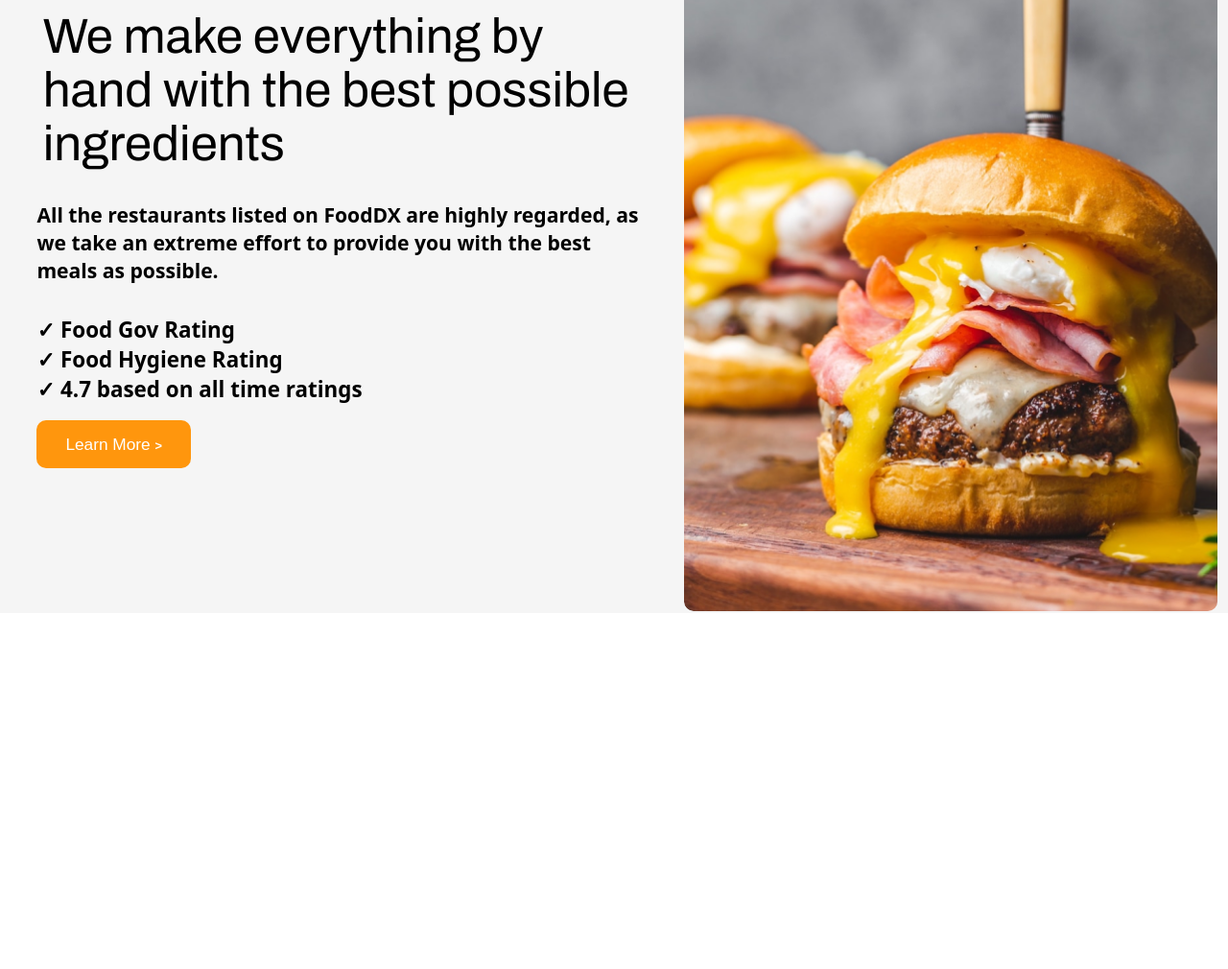
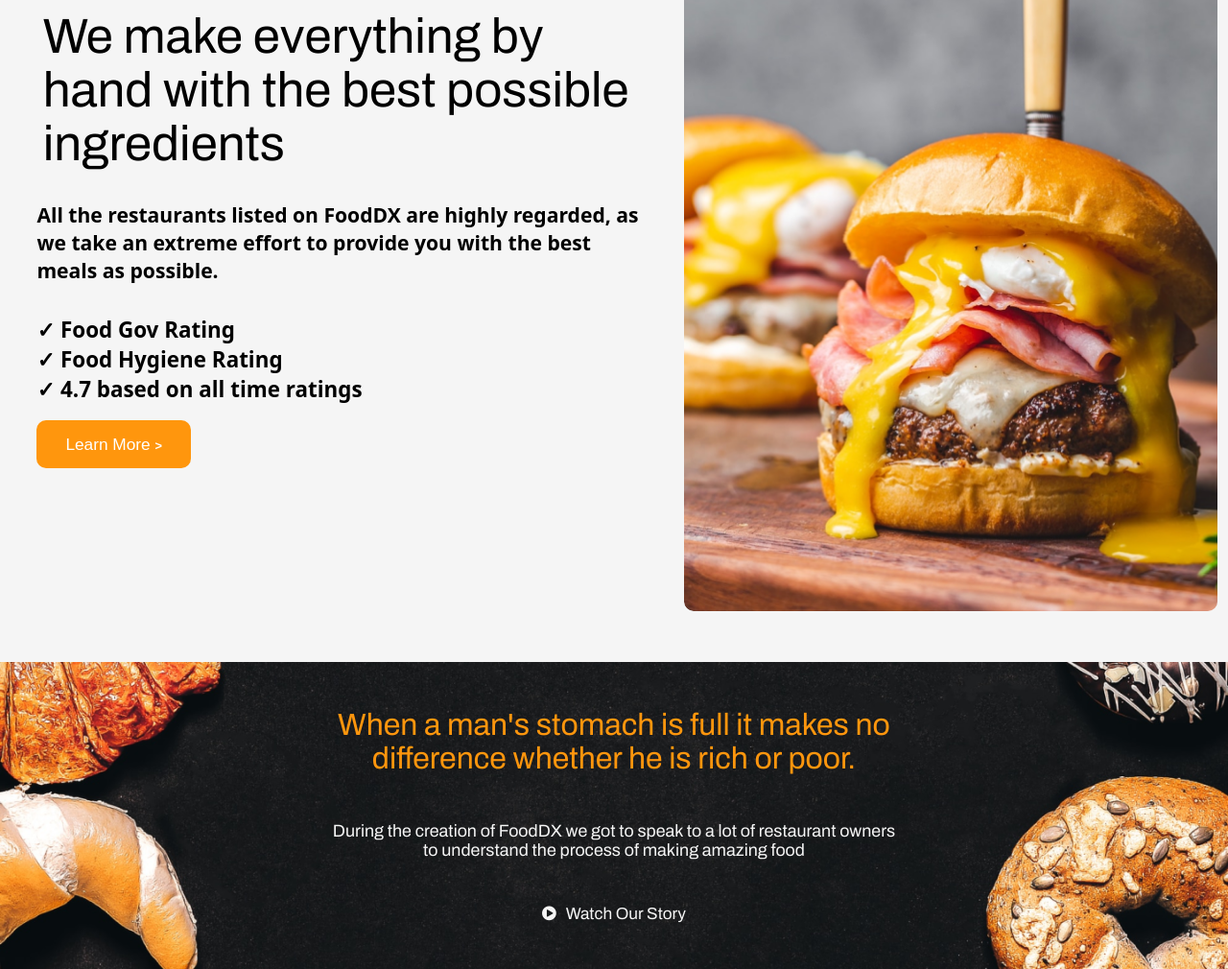
Before and after one commit to JoshuasProgramming/FoodDX, a plain HTML site: page index.html in a window 1280 px wide. Shown: the part 1812-2822 px from the top of the page at 96% size. Before the commit the page ends 2451 px from the top, so only its background shows below. Drawn offline with Linux system fonts and the light colour scheme.

Commit message:
Completed section 5 for 1920x1080 (desktop)

```diff
--- a/index.html
+++ b/index.html
@@ -8,7 +8,7 @@
     <!--Favicon image-->
     <link rel="shortcut icon" type="image/x-icon" href="favicon.ico">
 
-    <!--Link for basket icon-->
+    <!--Link for basket icon & play button icon-->
     <link rel="stylesheet" href="https://cdnjs.cloudflare.com/ajax/libs/font-awesome/4.7.0/css/font-awesome.min.css">
 
     <!--link fro stylesheet-->
@@ -148,5 +148,19 @@
         </section>
     </section>
 
+    <!--Section-5-->
+    <section class="section-5">
+        <!--h2-->
+        <h2>
+            When a man's stomach is full it makes no<br>difference whether he is rich or poor.
+        </h2>
+
+        <!--p-->
+        <p>During the creation of FoodDX we got to speak to a lot of restaurant owners<br>to understand the process of making amazing food</p>
+
+        <!--a tag with play button inside-->
+        <a><i class="fa fa-play-circle"></i>Watch Our Story</a>
+    </section>
+
 </body>
 </html>
--- a/style.scss
+++ b/style.scss
@@ -216,7 +216,7 @@ nav{
         height:55vh;
         padding: 0px 3%;
         .sub1-section3-img{
-            background-image: url(images/section3-img1.png);
+            background-image: url(images/sub1-section3.png);
             background-size: cover;
             min-height: 80%;
             width: 100%;
@@ -270,7 +270,7 @@ nav{
 .section-4{
     height:90vh;
     background:#f5f5f5;
-    padding: 0% 0% 8% 3%;
+    padding: 0% 0% 12% 3%;
 
     display:flex;
     align-items: center;
@@ -332,7 +332,7 @@ nav{
         height:55vh;
         padding: 0px 3%;
         .sub2-section4-img{
-            background-image: url(images/section3-img2.png);
+            background-image: url(images/sub2-section4.png);
             background-size: cover;
             min-height: 80%;
             width: 105%;
@@ -343,3 +343,52 @@ nav{
         }
     }
 }
+
+.section-5{
+    background-image: url(images/section5-background.png);
+    background-size: cover;
+    min-height: 80%;
+    width: 100%;
+    float: left;
+    height: 40vh;
+    position: relative;
+
+    display: flex;
+    align-items: center;
+    justify-content: space-evenly;
+    flex-direction: column;
+
+    h2{
+        font-size:2.5vw;
+        color: #ff960d;
+        font-family: 'Archivo', sans-serif;
+        font-weight: 400;
+        text-align: center;
+    }
+
+    p{
+        font-size: 1.4vw;
+        color: #f5f5f5;
+        font-family: 'Archivo', sans-serif;
+        font-weight: 100;
+        text-align: center;
+    }
+
+    a{
+        font-size: 1.35vw;
+        color: #f5f5f5;
+        font-family: 'Archivo', sans-serif;
+        transition: ease-in-out 0.5s;
+
+        .fa-play-circle:before {
+            content: "\f144";
+            margin: 0px 10px 0px 0px;
+        }
+
+        &:hover{
+            cursor:pointer;
+            color: #ff960d;
+            transition: ease-in-out 0.5s;
+        }
+    }
+}
```
Also changed, not shown: images/section5-background.png (added), images/sub1-section3.png (added), images/sub2-section4.png (added), style.css, 1 other file.
